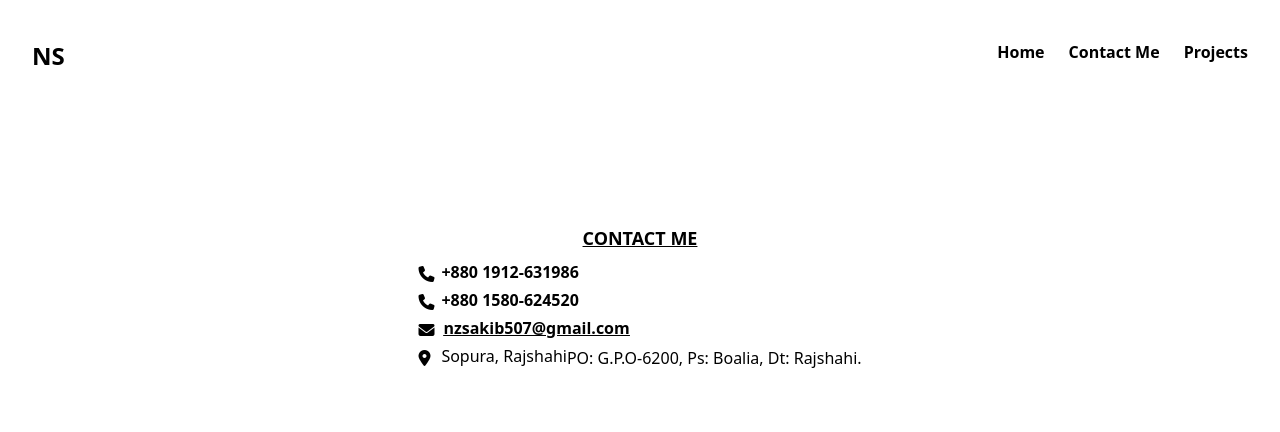
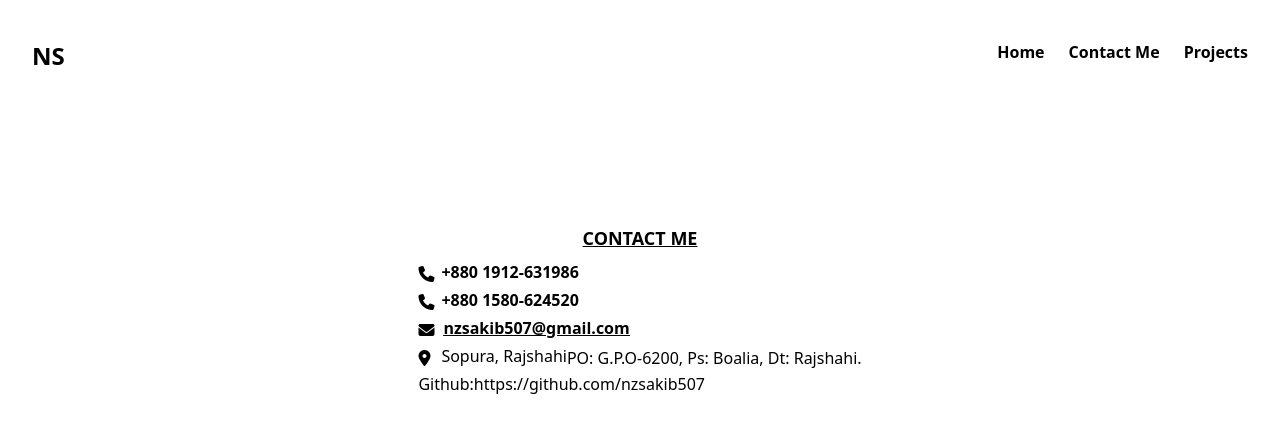
Before and after one commit to nzsakib507/My-Portfolio, a website: page src/contactus.html in a window 1280 px wide. Drawn offline with nearby package versions, Linux system fonts and the light colour scheme.

Commit message:
added github link

```diff
--- a/src/contactus.html
+++ b/src/contactus.html
@@ -61,6 +61,14 @@
                         <span class="font-medium">PO: G.P.O-6200, Ps: Boalia, Dt: Rajshahi.</span>
                     </p>
                 </div>
+                <div class="flex flex-wrap content-center items-center">
+                    <p class="">
+                        <span class="font-medium">Github: </span>
+                    </p>
+                    <p>
+                        <span class="font-medium">https://github.com/nzsakib507</span>
+                    </p>
+                </div>
             </div>
         </section>
 </body>
```
